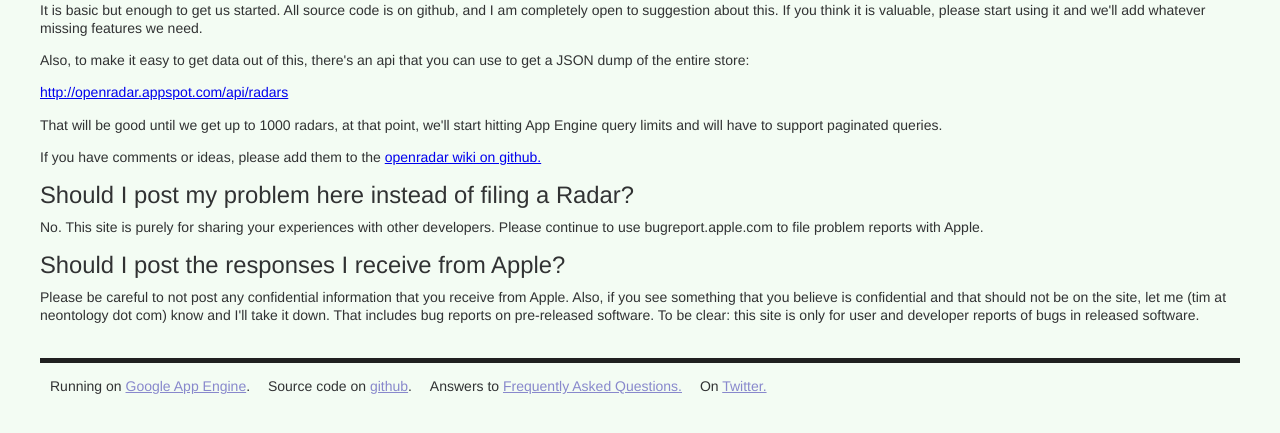
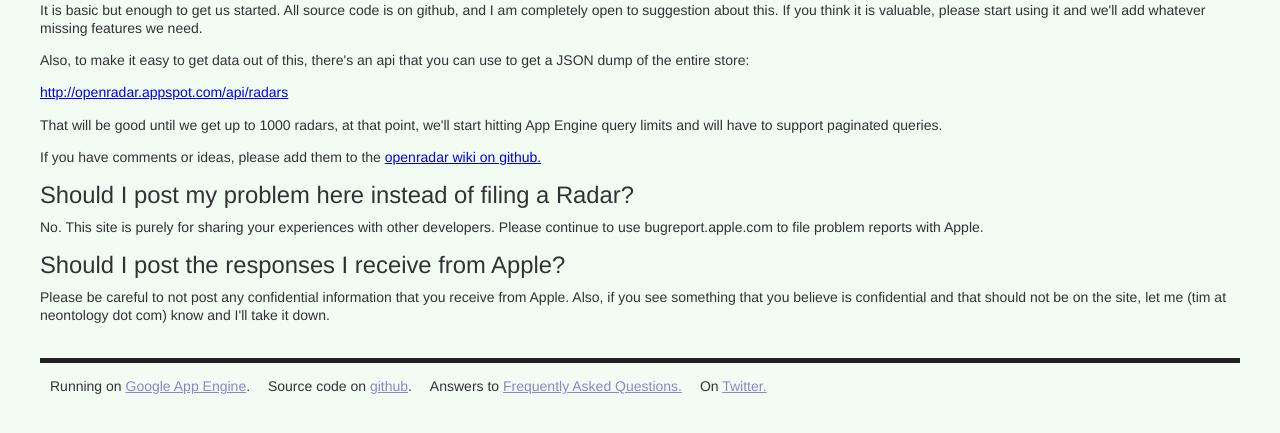
Before and after one commit to timburks/openradar, a Django app: template templates/faq.html in a window 1280 px wide. Shown: the part 324-757 px from the top of the page. Run offline with Django 3.2, Linux system fonts and the light colour scheme; the template is opened without the code that fills it, so the values that code supplies are empty.

Commit message:
Simplified FAQ.

```diff
--- a/templates/faq.html
+++ b/templates/faq.html
@@ -32,8 +32,7 @@ Please continue to use bugreport.apple.com to file problem reports with Apple.
 <p>
 Please be careful to not post any confidential information that you receive from Apple.
 Also, if you see something that you believe is confidential and that should not be on the site,
-let me (tim at neontology dot com) know and I'll take it down. That includes bug reports on pre-released software.
-To be clear: this site is only for user and developer reports of bugs in released software.
+let me (tim at neontology dot com) know and I'll take it down.
 </p>
 {% endblock %}
 
```
